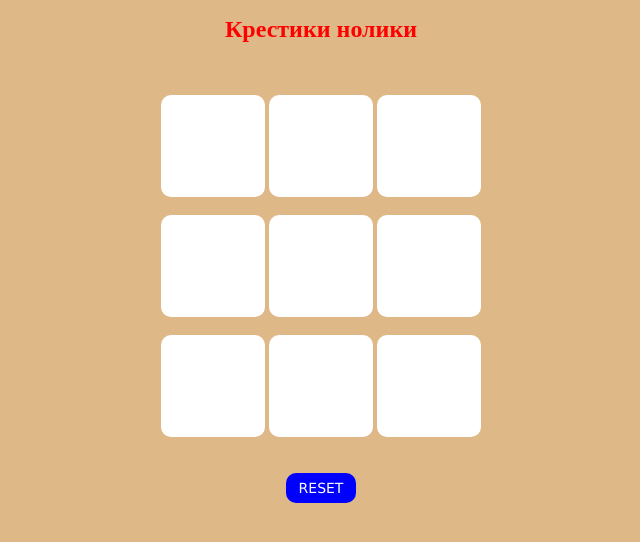
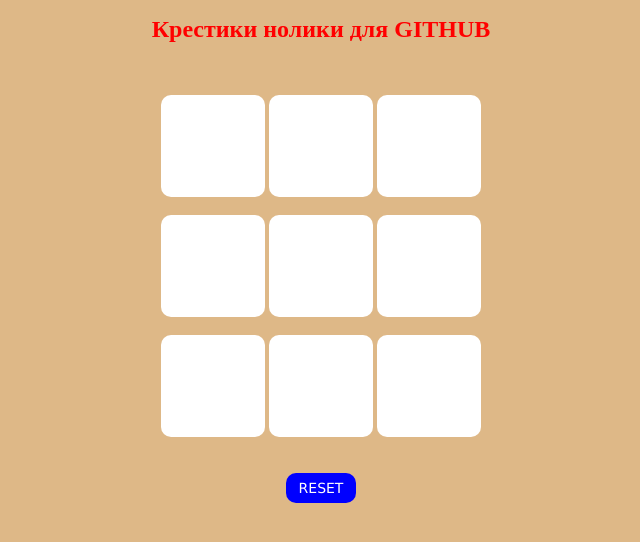
Before and after one commit to Rikkimeister/SHALONIN, a plain HTML site: page index.html in a window 1280 px wide. Shown: the whole page, without its empty margins (319-959 px from the left). Drawn offline with Linux system fonts and the light colour scheme.

Commit message:
Расширение названия
Расширил название игры

```diff
--- a/index.html
+++ b/index.html
@@ -15,7 +15,8 @@
     </head>
     <body>
     <div id="main">
-        <h1>Крестики нолики</h1>
+        <h1>Крестики нолики для GITHUB</h1>
+
 
         <br><br>
         <input type="text" id="b1" onclick=
```
